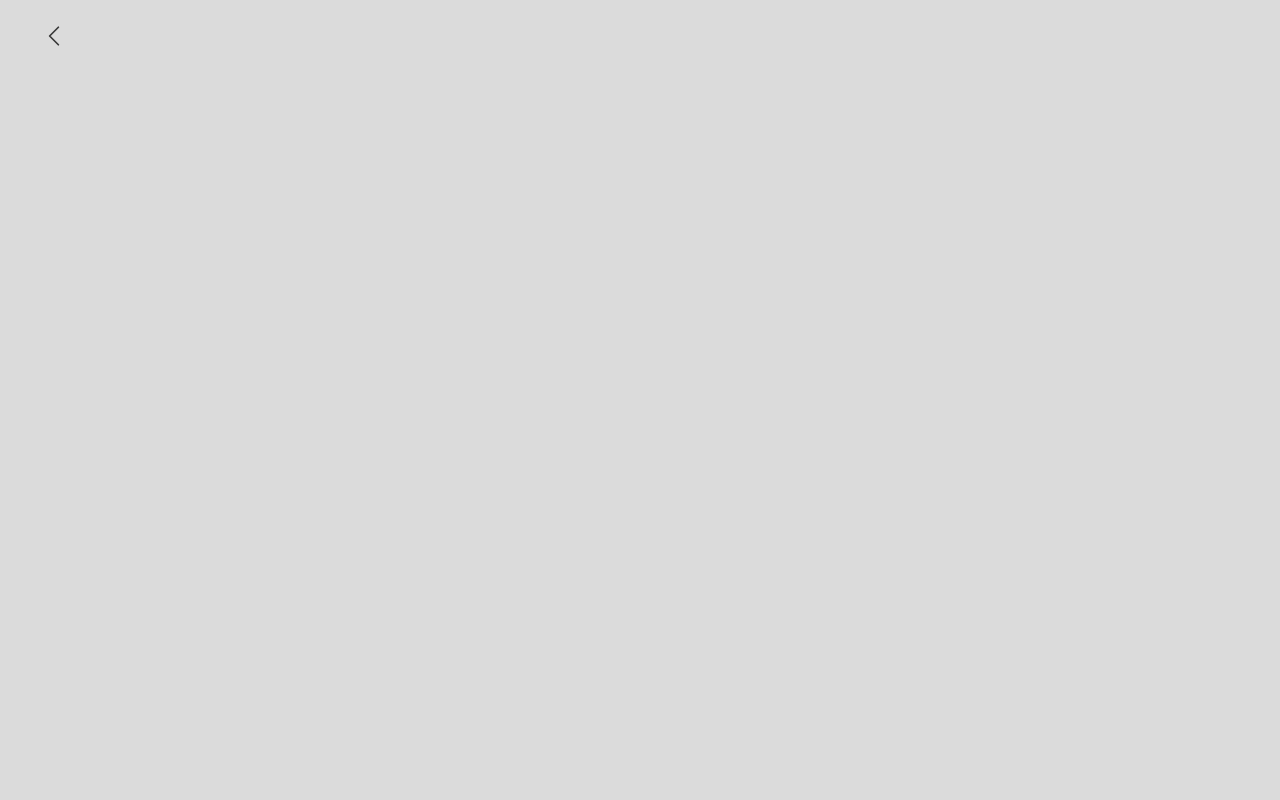
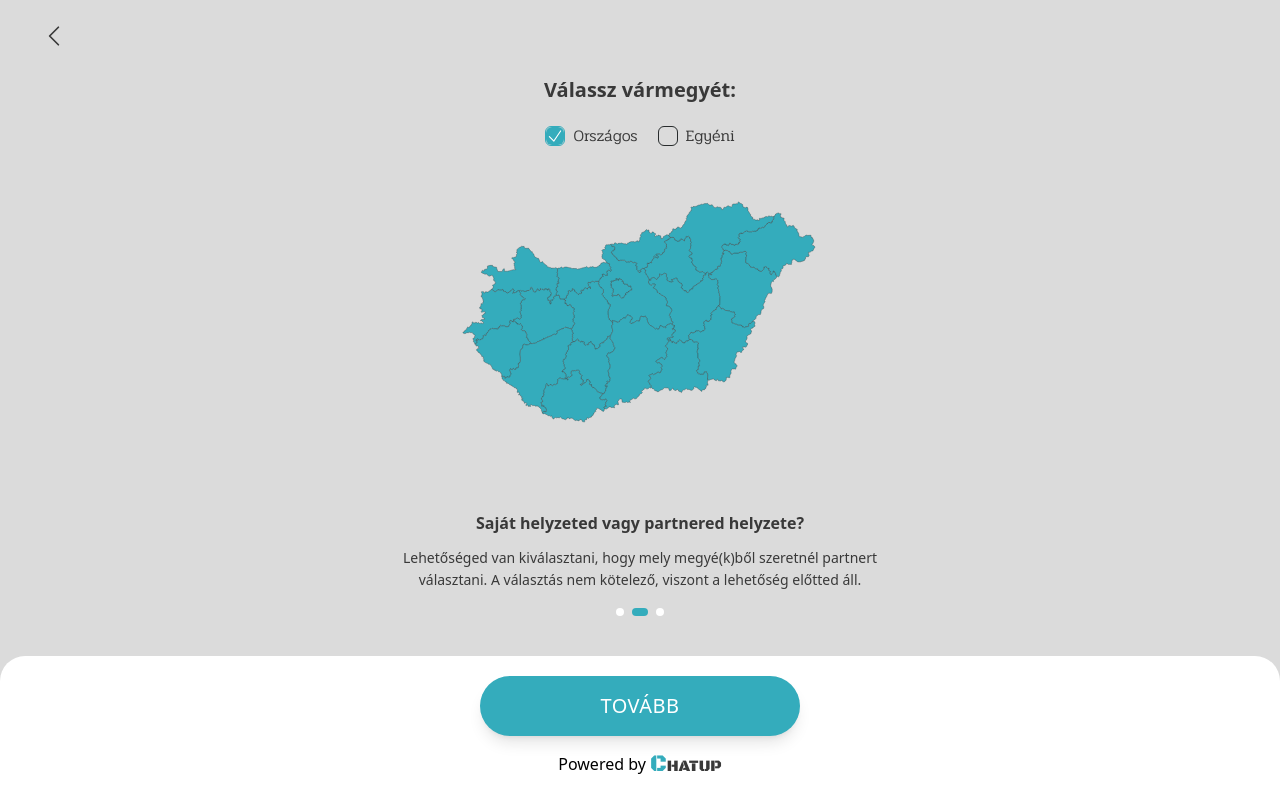
Before and after one commit to zsoltgombocz/chatup-frontend, a React (Vite) app: page /pre in a window 1280 px wide. Built offline with nearby package versions, Linux system fonts and the light colour scheme; a web font is replaced by a local one.

Commit message:
re added default return

```diff
--- a/src/views/PreChatView.tsx
+++ b/src/views/PreChatView.tsx
@@ -21,6 +21,7 @@ function PreChatView() {
             return <GenderSelectionView />;
         case 'interest':
             return <InterestSelectionView />;
+        default: return <CountySelectionView />
 
     }
 }
```
